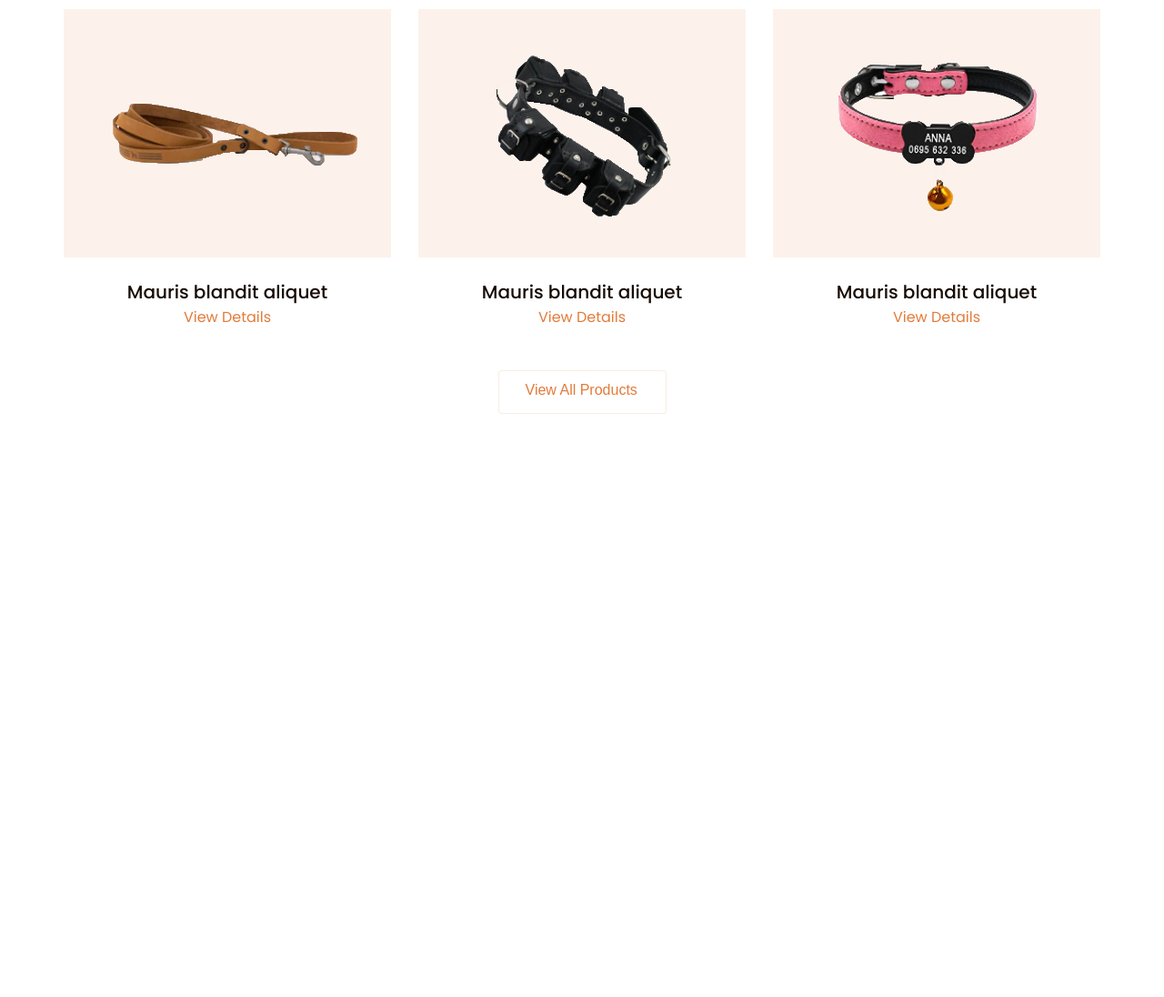
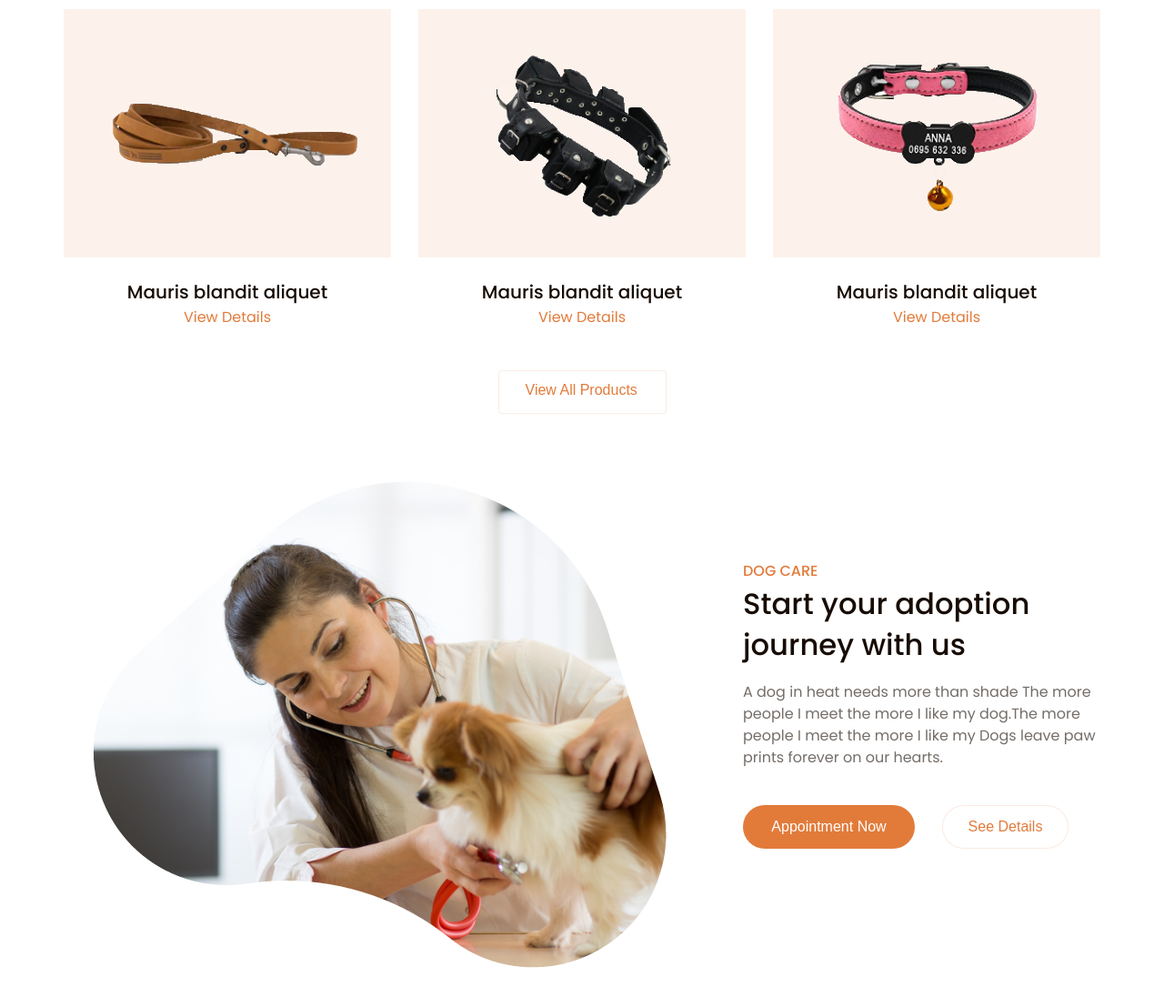
Before and after one commit to LianaSh/Dog, a plain HTML site: page index.html in a window 1280 px wide. Shown: the part 2124-3220 px from the top of the page at 91% size. Before the commit the page ends 2579 px from the top, so only its background shows below. Drawn offline with Linux system fonts and the light colour scheme.

Commit message:
Сделала раздел с информацией

```diff
--- a/index.html
+++ b/index.html
@@ -154,6 +154,25 @@
 
     </section>
 
+    <section class="information conteiner">
+        <div class="information__image">
+            <img class="information__img" src="./Img/Image/Information.png" alt="">
+        </div>
+
+        <div class="information__desk">
+            <p class="information__name">DOG CARE</p>
+            <p class="information__head">Start your adoption journey with us</p>
+            <p class="information__text">A dog in heat needs more than shade The more people I meet the more I like my dog.The more people I meet the more I like my Dogs leave paw prints forever on our hearts.</p>
+
+            <div class="information__buttons">
+                <button class="information__button">Appointment Now</button>
+                <button class="information__btn">See Details</button>
+            </div>
+        </div>
+
+
+    </section>
+
 <!-- <div class="test">
     <div class="test-item">
         <span class="test-item__square"></span>
--- /dev/null
+++ b/scss/blocks/_information.scss
@@ -0,0 +1,70 @@
+.information {
+    display: flex;
+    justify-content: space-between;
+    align-items: center;
+    margin: 0 auto;
+}
+
+.information__img {
+    object-fit: cover;
+    object-position: center;
+}
+
+.information__desk {
+    display: block;
+}
+
+.information__name {
+    color: rgb(226, 123, 58);
+    font-size: 16px;
+    font-weight: 500;
+    line-height: 19px;
+    letter-spacing: 20%;
+    text-transform: uppercase;
+    margin-bottom: 4px;
+}
+
+.information__head {
+    color: rgb(23, 12, 4);
+    font-size: 32.25px;
+    font-weight: 500;
+    line-height: 45.15px;
+    margin-bottom: 18px;
+}
+
+.information__text {
+    color: rgb(23, 12, 4, 0.6);
+    font-size: 16px;
+    font-weight: 400;
+    line-height: 24px;
+    margin-bottom: 40px;
+}
+
+.information__buttons {
+    display: flex;
+    gap: 30px;
+}
+
+.information__button {
+    display: block;
+    width: 189px;
+    height: 48px;
+    color: rgb(255, 255, 255);
+    font-size: 16px;
+    font-weight: 400;
+    background-color: rgb(226, 123, 58);
+    border-radius: 24px;
+    border: none;
+}
+
+.information__btn {
+    display: block;
+    width: 139px;
+    height: 48px;
+    color: rgb(226, 123, 58);
+    font-size: 16px;
+    font-weight: 400;
+    background-color: rgb(255, 255, 255);
+    border-radius: 24px;
+    border: 1px solid rgb(226, 123, 58, 0.15);
+}
--- a/scss/style.scss
+++ b/scss/style.scss
@@ -5,6 +5,7 @@
 @import './blocks/mainscreen';
 @import './blocks/features';
 @import './blocks/products';
+@import './blocks/information';
 
 
 
```
Also changed, not shown: Img/Image/Information.png (added), css/style.css, 1 other file.
